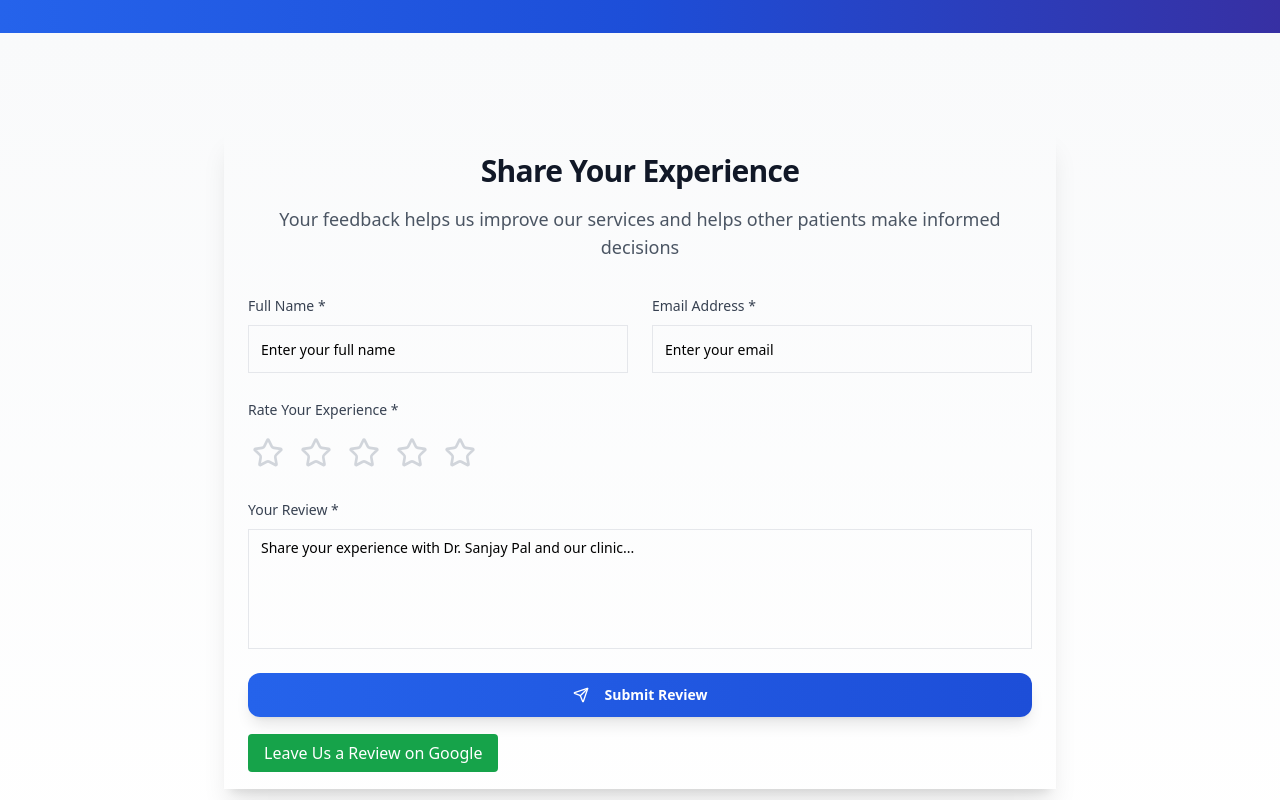
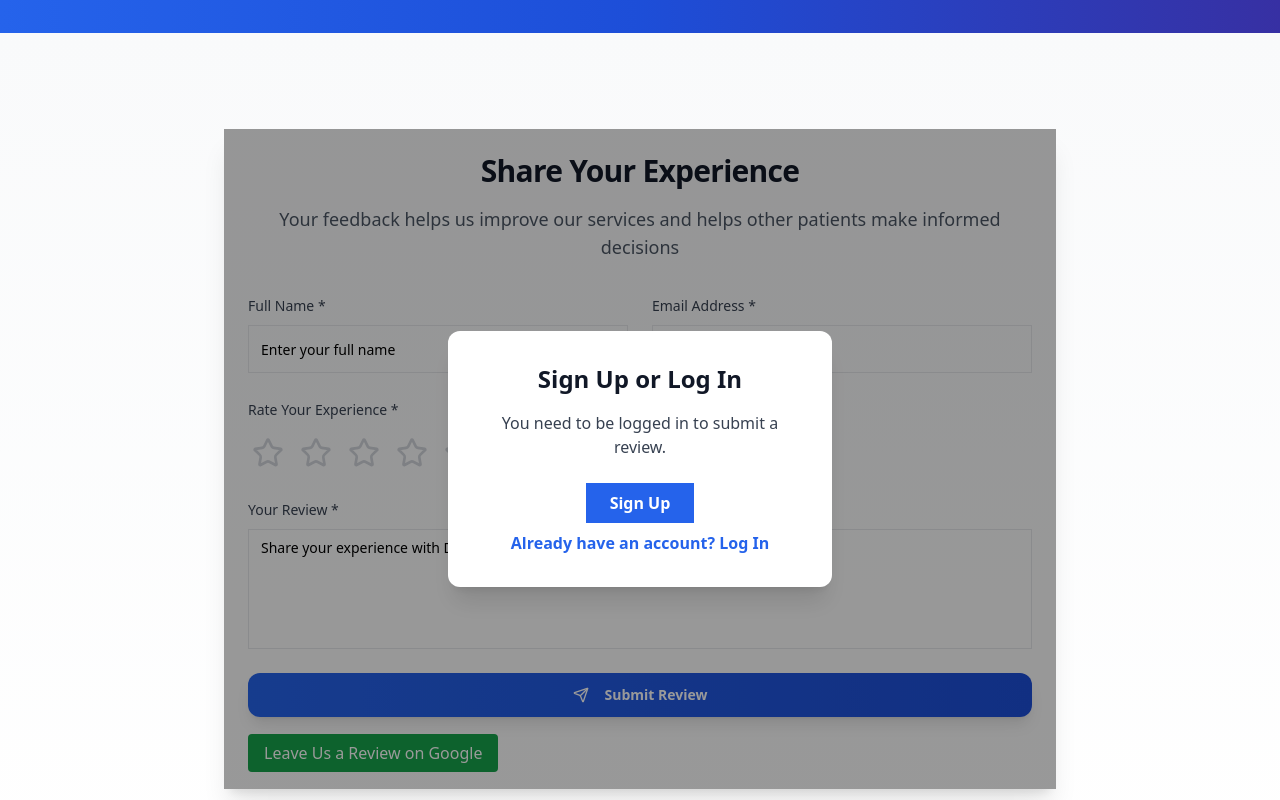
Before and after one commit to RishiPal22/Clinic-Website, a React (Vite) app: page / in a window 1280 px wide. Shown: the part 4560-5360 px from the top of the page. Built offline with nearby package versions, Linux system fonts and the light colour scheme; no server answers; the database is empty.

Commit message:
Fixed the review section for logged in users

```diff
--- a/src/components/ReviewForm.jsx
+++ b/src/components/ReviewForm.jsx
@@ -1,6 +1,6 @@
 "use client"
 
-import { useState } from "react"
+import { useState, useEffect } from "react"
 import { Button } from "./ui/button"
 import { Card, CardContent, CardHeader, CardTitle } from "./ui/card"
 import { Input } from "./ui/input"
@@ -9,6 +9,7 @@ import { Star, Send, CheckCircle, AlertCircle } from "lucide-react"
 import { supabase } from "./SupabaseClient"
 
 export default function ReviewForm() {
+  const [showModal, setShowModal] = useState(false)
   const [rating, setRating] = useState(0)
   const [hoveredRating, setHoveredRating] = useState(0)
   const [formData, setFormData] = useState({
@@ -18,6 +19,22 @@ export default function ReviewForm() {
   })
   const [isSubmitting, setIsSubmitting] = useState(false)
   const [submitStatus, setSubmitStatus] = useState(null) // 'success', 'error', or null
+
+  useEffect(() => {
+    // Check auth state on mount
+    const getUser = async () => {
+      const { data: { user } } = await supabase.auth.getUser()
+      if (!user) setShowModal(true)
+    }
+    getUser()
+    // Listen for auth changes
+    const { data: listener } = supabase.auth.onAuthStateChange((_event, session) => {
+      setShowModal(!session?.user)
+    })
+    return () => {
+      listener?.subscription.unsubscribe()
+    }
+  }, [])
 
   const handleInputChange = (e) => {
     const { name, value } = e.target
@@ -69,6 +86,28 @@ export default function ReviewForm() {
   }
 
   return (
+    <>
+    {showModal && (
+        <div className="fixed inset-0 bg-black bg-opacity-40 flex items-center justify-center z-50">
+          <div className="bg-white rounded-xl shadow-xl p-8 max-w-sm w-full text-center">
+            <h2 className="text-2xl font-bold mb-4 text-gray-900">Sign Up or Log In</h2>
+            <p className="mb-6 text-gray-700">You need to be logged in to submit a review.</p>
+            <a
+              href="/signup"
+              className="inline-block bg-blue-600 text-white px-6 py-2 rounded-lg font-semibold hover:bg-blue-700 transition mb-2"
+            >
+              Sign Up
+            </a>
+            <br />
+            <a
+              href="/signin"
+              className="inline-block text-blue-600 font-semibold hover:underline"
+            >
+              Already have an account? Log In
+            </a>
+          </div>
+        </div>
+      )}
     <Card className="shadow-xl border-0">
       <CardHeader className="text-center space-y-4 pb-8">
         <CardTitle className="text-3xl font-bold text-gray-900">Share Your Experience</CardTitle>
@@ -203,5 +242,6 @@ export default function ReviewForm() {
         </form>
       </CardContent>
     </Card>
+    </>
   )
 }
```
